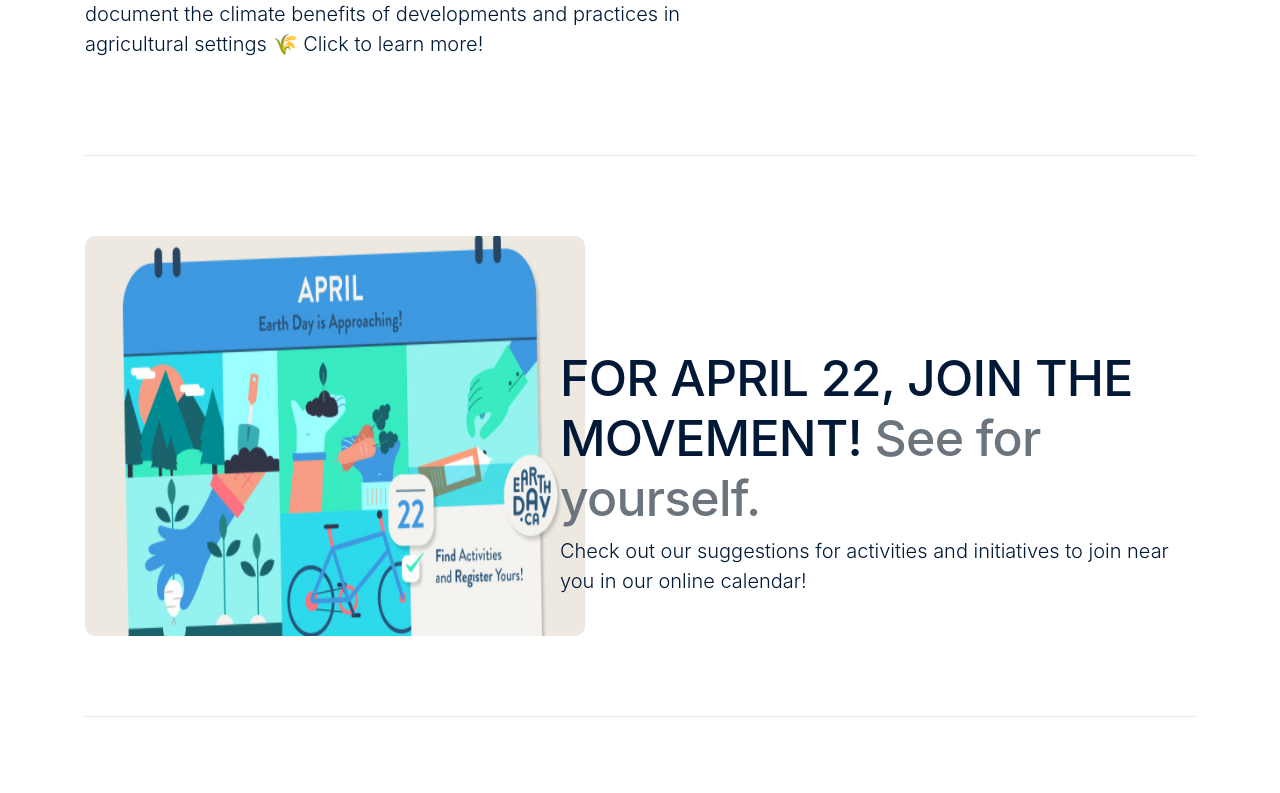
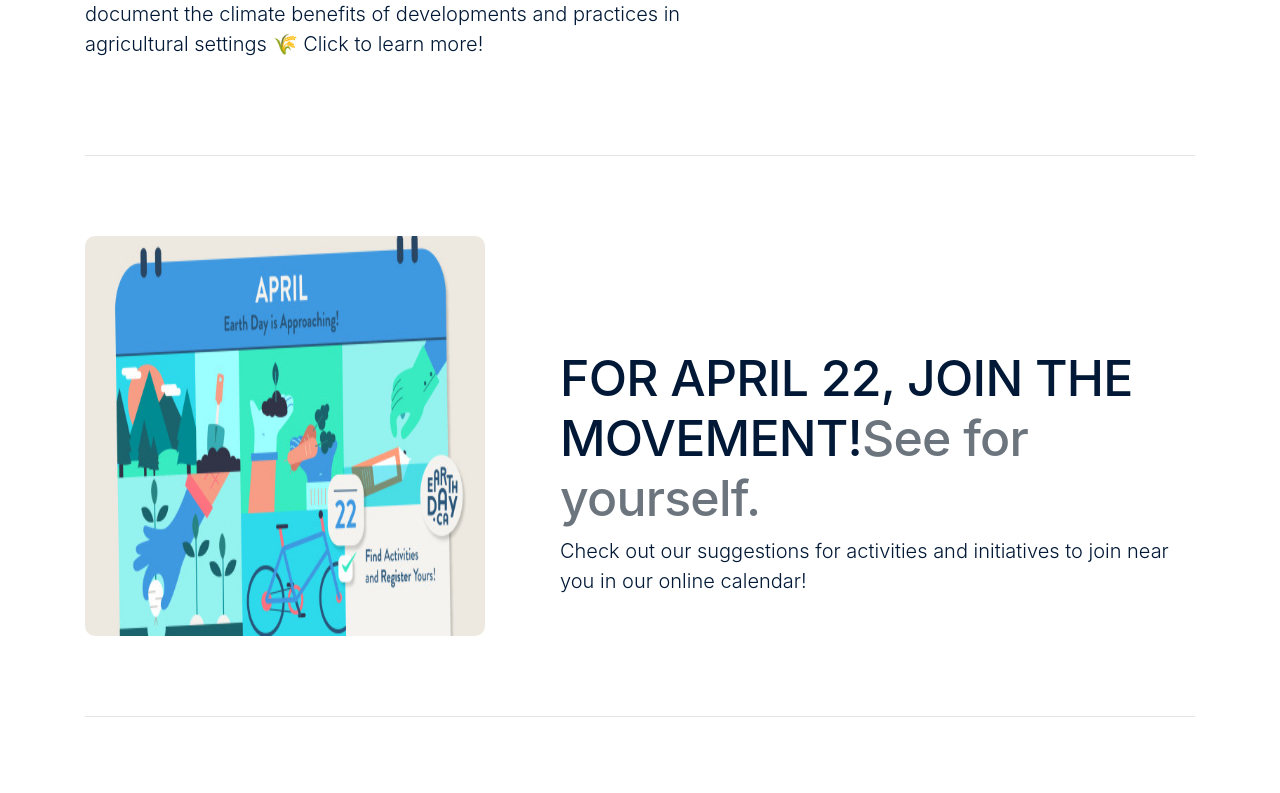
Before and after one commit to jgrospe92/CodeToGive-EarthDay, a PHP site: page / in a window 1280 px wide. Shown: the part 1582-2375 px from the top of the page. Run offline with PHP 8.4, Linux system fonts and the light colour scheme.

Commit message:
fixed index styling
fixed featurette styling

```diff
--- a/app/views/Main/index.php
+++ b/app/views/Main/index.php
@@ -1,4 +1,21 @@
 <?php $this->view('Layout/Header'); ?>
+<style>
+      .bd-placeholder-img {
+        font-size: 1.125rem;
+        text-anchor: middle;
+        -webkit-user-select: none;
+        -moz-user-select: none;
+        -ms-user-select: none;
+        user-select: none;
+      }
+
+      @media (min-width: 768px) {
+        .bd-placeholder-img-lg {
+          font-size: 3.5rem;
+        }
+      }
+    </style>
+
 <body>
     <?php $this->view('Layout/Navigation'); ?>
     <main>
@@ -109,11 +126,13 @@
 
             <!-- START THE FEATURETTES -->
 
-            <hr class="featurette-divider" />
+            <!-- START THE FEATURETTES -->
+
+            <hr class="featurette-divider">
 
             <div class="row featurette">
                 <div class="col-md-7">
-                    <h2 class="featurette-heading fw-normal lh-1">
+                <h2 class="featurette-heading fw-normal lh-1">
                         LAUNCH OF THE PROGRAM TOMORROW’S FOREST
                         <span class="text-muted">GREEN INFRASTRUCTURE</span>
                     </h2>
@@ -124,44 +143,47 @@
                     </p>
                 </div>
                 <div class="col-md-5">
-                    <img src="/resources/images/art1.jpeg" height="400" width="500" style="border-radius: 10px;box-shadow:inset 30px;">
+                <img  class="bd-placeholder-img featurette-image  mx-auto" src="/resources/images/art1.jpeg" height="400" width="500" style="border-radius: 10px;box-shadow:inset 30px;">
+                        <title>Green</title>
+                        <rect width="100%" height="100%" fill="#eee" />
+                    </img>
+
                 </div>
             </div>
 
-            <hr class="featurette-divider" />
+            <hr class="featurette-divider">
 
-            <div class="row featurette ">
+            <div class="row featurette">
                 <div class="col-md-7 order-md-2">
-                    <h2 class="featurette-heading fw-normal lh-1">
-                        FOR APRIL 22, JOIN THE MOVEMENT!
-                        <span class="text-muted">See for yourself.</span>
-                    </h2>
-                    <p class="lead">
-                        Check out our suggestions for activities and initiatives to join near you in our online calendar!
-                    </p>
+                    <h2 class="featurette-heading">FOR APRIL 22, JOIN THE MOVEMENT!<span class="text-muted">See for yourself.</span></h2>
+                    <p class="lead">Check out our suggestions for activities and initiatives to join near you in our online calendar!</p>
                 </div>
                 <div class="col-md-5 order-md-1">
-                    <img src="/resources/images/art2.jpg" height="400" width="500" style="border-radius: 10px;box-shadow:inset 30px;">
-                    </img>
-                </div>
-            </div>
-            <hr class="featurette-divider" />
-            <div class="row featurette">
-                <div class="col-md-7 ">
-                    <h2 class="featurette-heading fw-normal lh-1">
-                        CALL IN SICK FOR EARTH DAY <span class="text-muted">Checkmate.</span>
-                    </h2>
-                    <p class="lead">
-                        Discover the 2022 edition of the Earth Day campaign that highlights eco-anxiety, produced by the creative agency Sid Lee.
-                        #CallinSickforEarthDay #RemedyTogether #EarthDay2022
-                    </p>
-                </div>
-                <div class="col-md-5">
-                    <img src="/resources/images/art3.jpg" height="400" width="500" style="border-radius: 10px;box-shadow:inset 30px;">
+                    <img class="bd-placeholder-img featurette-image  mx-auto" width="400" height="400" src="/resources/images/art2.jpg" style="border-radius: 10px;box-shadow:inset 30px;">
+                        <title>Event</title>
+                        <rect width="100%" height="100%" fill="#eee" />
+                    </i>
                 </div>
             </div>
 
-            <hr class="featurette-divider" />
+            <hr class="featurette-divider">
+
+            <div class="row featurette">
+                <div class="col-md-7">
+                    <h2 class="featurette-heading"> CALL IN SICK FOR EARTH DAY <span class="text-muted">Checkmate.</span></h2>
+                    <p class="lead"> Discover the 2022 edition of the Earth Day campaign that highlights eco-anxiety, produced by the creative agency Sid Lee.
+                        #CallinSickforEarthDay #RemedyTogether #EarthDay2022</p>
+                </div>
+                <div class="col-md-5">
+                    <img class="bd-placeholder-img bd-placeholder-img-lg featurette-image  mx-auto" width="500" height="400" src="/resources/images/art3.jpg" role="img" style="border-radius: 10px;box-shadow:inset 30px;">
+                        <title>What's new</title>
+                        <rect width="100%" height="100%" fill="#eee" />
+                    </img>
+
+                </div>
+            </div>
+
+            <hr class="featurette-divider">
 
             <!-- /END THE FEATURETTES -->
         </div>
```
Also changed, not shown: app/views/Gleaner/gleaner_feed.php (+15 -1 lines).
